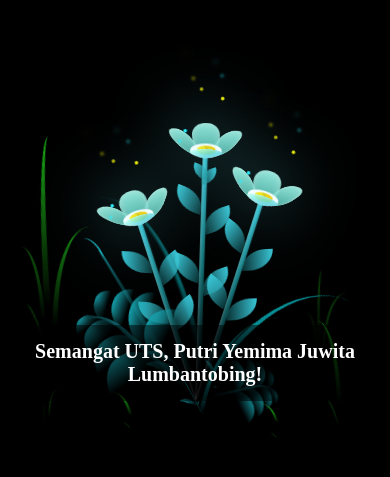
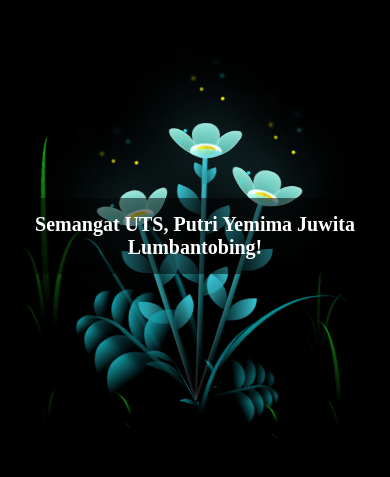
Before and after one commit to danielhutapea36/mima-s-flower, a plain HTML site: page index.html in a window 390 px wide. Shown: the part 359-836 px from the top of the page. Drawn offline with Linux system fonts and the light colour scheme.

Commit message:
Update CSS for overlay position and responsive adjustments

```diff
--- a/style.css
+++ b/style.css
@@ -988,7 +988,7 @@ body {
 /* Overlay transparan di bagian bawah */
 .overlay {
   position: fixed;
-  bottom: 10%; /* Naikkan posisi overlay 10% dari bawah */
+  bottom: 25%; /* Naikkan posisi overlay 10% dari bawah */
   width: 100%;
   background: rgba(0, 0, 0, 0.5); /* Warna hitam transparan */
   text-align: center;
```
